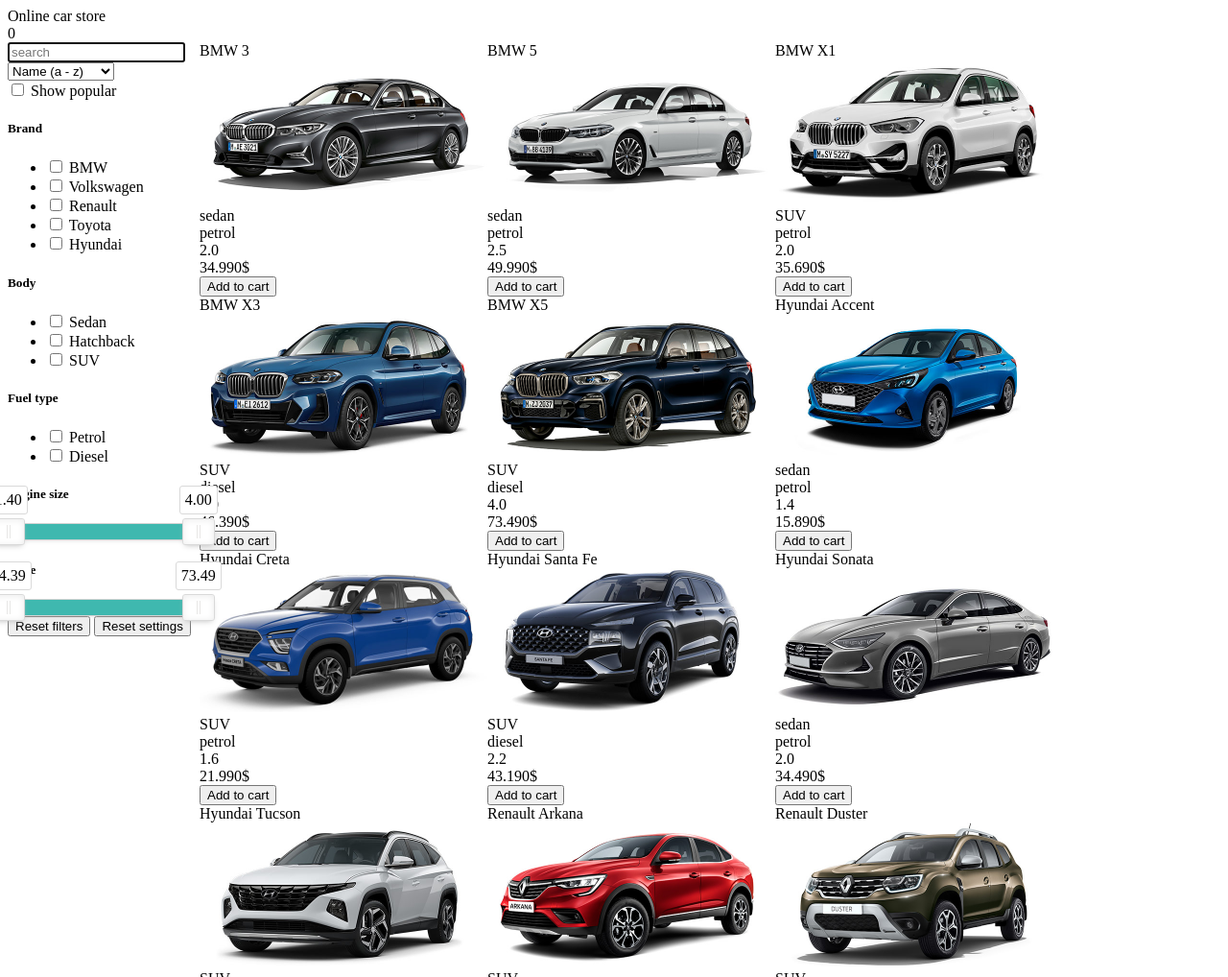
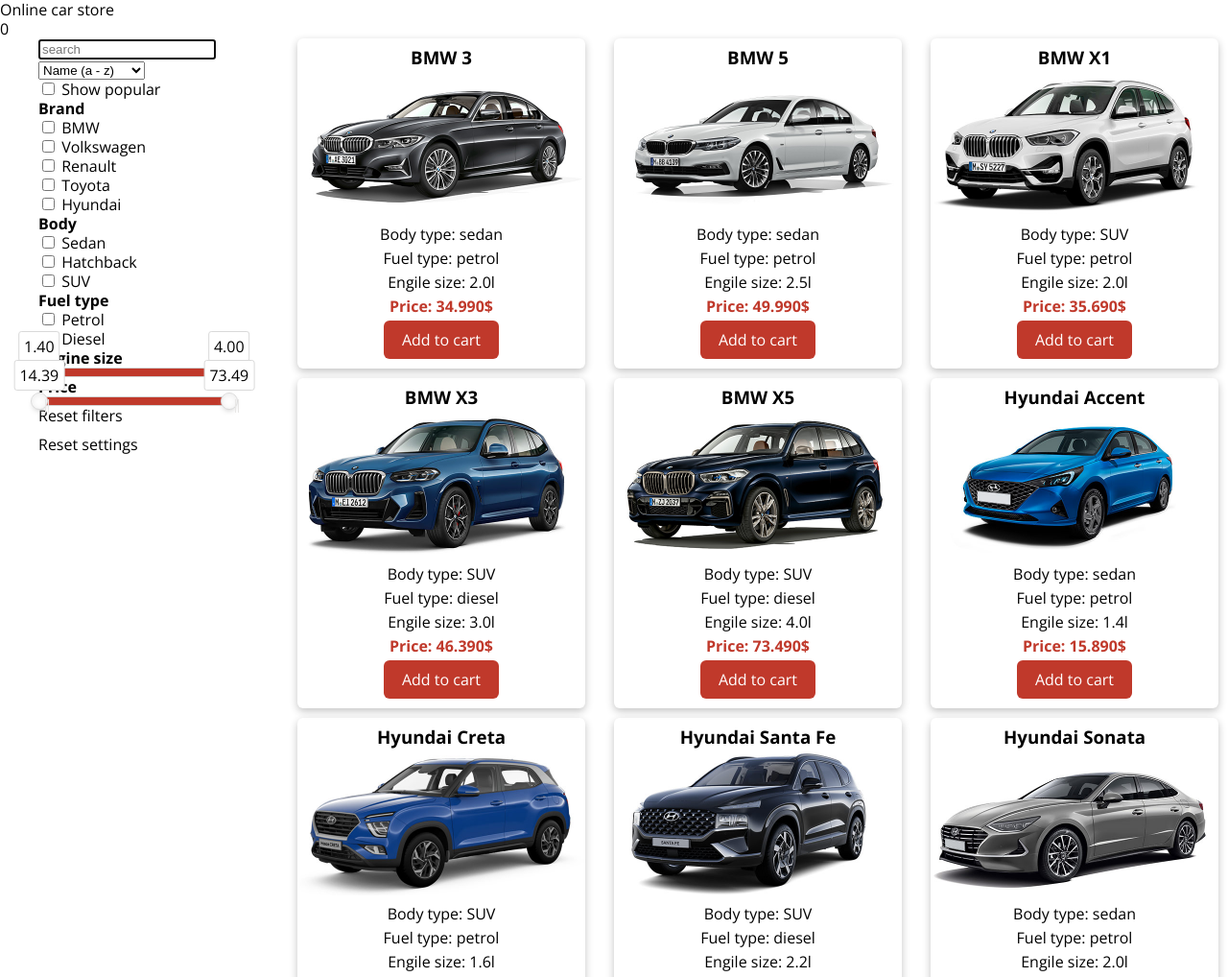
Before and after one commit to gavrilenkoartem038/JS2022Q1, a website built with webpack: page online-store/src/index.html in a window 1280 px wide. Shown: the top 1018 px of the page at 96% size. Built offline with nearby package versions, Linux system fonts and the light colour scheme.

Commit message:
feat: add styles of cards

```diff
--- a/online-store/package.json
+++ b/online-store/package.json
@@ -36,6 +36,7 @@
         "style-loader": "^2.0.0",
         "ts-loader": "^9.3.1",
         "typescript": "^4.7.4",
+        "url-loader": "^4.1.1",
         "webpack": "^5.37.1",
         "webpack-cli": "^4.5.0",
         "webpack-dev-server": "^3.11.2",
--- /dev/null
+++ b/online-store/src/assets/styles/button.scss
@@ -0,0 +1,44 @@
+@import './variables';
+
+.cart-button {
+  text-align: center;
+  position: relative;
+  text-decoration: none;
+  color: white;
+  padding: 10px 0px;
+  width: 120px;
+  border-radius: 6px;
+  background-color: $color-red;
+  z-index: 2;
+  overflow: hidden;
+  transition: all 0.3s;
+  cursor: pointer;
+
+  &:hover {
+    background-color: darken($color: $color-red, $amount: 5);
+  }
+
+  &:before {
+    content: "";
+    border: 2px;
+    position: absolute;
+    left: 15px;
+    border-radius: 10px;
+    top: 15px;
+    opacity: 0;
+    height: 10px;
+    width: 10px;
+    background-color: $color-red;
+    transition: all 0.2s linear 0s;
+  }
+
+  &.in-cart {
+    text-indent: 15px;
+    background-color: $color-active;
+
+    &:before {
+      opacity: 1;
+      text-indent: 0px;
+    }
+  }
+}
--- /dev/null
+++ b/online-store/src/assets/styles/card.scss
@@ -0,0 +1,28 @@
+@import './variables';
+
+.card {
+  padding: 10px 0;
+  position: relative;
+  display: flex;
+  flex-direction: column;
+  align-items: center;
+  gap: 5px;
+  border-radius: 6px;
+  box-shadow: rgba(0, 0, 0, 0.24) 0px 3px 8px;
+  transition: 0.3s;
+
+  &.in-cart:after {
+  content: '';
+  position: absolute;
+  top: 0;
+  left: 0;
+  right: 0;
+  bottom: 0;
+  background: rgba(0,0,0,.1);;
+  }
+
+  .price-value {
+    font-weight: bold;
+    color: $color-red;
+  }
+}
--- /dev/null
+++ b/online-store/src/assets/styles/variables.scss
@@ -0,0 +1,3 @@
+$regular-font: 16px/20px 'Open Sans', sans-serif;
+$color-red: #c0392b;
+$color-active: #01b93e;
--- a/online-store/src/components/filter/addToCart.ts
+++ b/online-store/src/components/filter/addToCart.ts
@@ -9,8 +9,12 @@
         const parentId = element.parentElement?.id as string;
         if (!cartIdStorage.includes(parentId)) {
             cartIdStorage.push(parentId);
+            (element.parentElement as HTMLElement).classList.add('in-cart');
+            element.innerHTML = 'In cart';
         } else {
             cartIdStorage.splice(cartIdStorage.indexOf(element.id), 1);
+            (element.parentElement as HTMLElement).classList.remove('in-cart');
+            element.innerHTML = 'Add to cart';
         }
         element.classList.toggle('in-cart');
         localStorage.setItem('cart', JSON.stringify(cartIdStorage));
--- a/online-store/src/components/view/card.ts
+++ b/online-store/src/components/view/card.ts
@@ -4,16 +4,19 @@
     public create(data: Car, inCart?: boolean): void {
         const card = document.createElement('div') as HTMLElement;
         card.classList.add('card');
+        if (inCart) {
+            card.classList.add('in-cart');
+        }
         card.id = data.id;
-        card.innerHTML = `<div>${data.brand} ${data.model}</div>
+        card.innerHTML = `<h3>${data.brand} ${data.model}</h3>
         <div class="image-container">
           <img src="./assets/images/${data.image}">
         </div>
-        <div class="${data.body}">${data.body}</div>
-        <div class="${data.fuelType}">${data.fuelType}</div>
-        <div class="${data.engineSize}">${data.engineSize}</div>
-        <div class="${data.price}">${data.price}$</div>
-        <button class='cart-button ${inCart ? 'in-cart' : ''}'>Add to cart</button>`;
+        <div>Body type: ${data.body}</div>
+        <div>Fuel type: ${data.fuelType}</div>
+        <div>Engile size: ${data.engineSize}l</div>
+        <div class="price-value">Price: ${data.price}$</div>
+        <div class='cart-button ${inCart ? 'in-cart' : ''}'>${inCart ? 'In cart' : 'Add to cart'}</div>`;
         (document.querySelector('.cards-container') as HTMLElement).append(card);
     }
 }
--- a/online-store/src/components/view/renderData.ts
+++ b/online-store/src/components/view/renderData.ts
@@ -19,7 +19,6 @@
     const finalObj = createData(object, event);
     const cardsContainer = document.querySelector('.cards-container') as HTMLElement;
     cardsContainer.innerHTML = '';
-    console.log(Number(finalObj.price[1]));
     data.forEach((car) => {
         if (
             finalObj.body.includes(car.body) &&
--- a/online-store/src/index.html
+++ b/online-store/src/index.html
@@ -4,6 +4,7 @@
   <meta charset="UTF-8">
   <meta http-equiv="X-UA-Compatible" content="IE=edge">
   <meta name="viewport" content="width=device-width, initial-scale=1.0">
+  <link href="https://fonts.googleapis.com/css2?family=Open+Sans:wght@400;700&display=swap" rel="stylesheet">
   <title>Document</title>
 </head>
 <body>
@@ -30,7 +31,7 @@
           <label for="popular">Show popular</label>
         </div>
         <div class="filter-part">
-          <h5>Brand</h5>
+          <h4>Brand</h4>
           <ul class="brand">
             <li>
               <input type="checkbox" name="brand" id="BMW">
@@ -55,7 +56,7 @@
           </ul>
         </div>
         <div class="filter-part">
-          <h5>Body</h5>
+          <h4>Body</h4>
           <ul>
             <li>
               <input type="checkbox" name="body" id="sedan">
@@ -72,7 +73,7 @@
           </ul>
         </div>
         <div class="filter-part">
-          <h5>Fuel type</h5>
+          <h4>Fuel type</h4>
           <ul>
             <li>
               <input type="checkbox" name="fuelType" id="petrol">
@@ -85,15 +86,17 @@
           </ul>
         </div>
         <div class="filter-part">
-          <h5>Engine size</h5>
+          <h4>Engine size</h4>
           <div class="slider engineSize"></div>
         </div>
         <div class="filter-part">
-          <h5>Price</h5>
+          <h4>Price</h4>
           <div class="slider price"></div>
         </div>
-        <button class="filter-reset-btn">Reset filters</button>
-        <button class="settings-reset-btn">Reset settings</button>
+        <div class="buttons">
+          <div class="filter-reset-btn button">Reset filters</div>
+          <div class="settings-reset-btn button">Reset settings</div>
+        </div>
       </div>
       <div class="cards-container"></div>
     </main>
--- a/online-store/src/style.scss
+++ b/online-store/src/style.scss
@@ -1,25 +1,67 @@
+@import './assets/styles/button';
+@import './assets/styles/variables.scss';
+@import './assets/styles/card';
+
+ul, h3, h4 {
+  list-style: none;
+  margin: 0;
+  padding: 0;
+}
+
+body{
+  margin: 0;
+  font: $regular-font;
+}
+
 .wrapper {
   max-width: 1280px;
   margin: 0 auto;
 }
 
 .main {
-  display: flex;
+  display: grid;
+  grid-template-columns: 300px 1fr;
 }
 
 .filter-container {
-  width: 300px;
+  padding: 0 40px;
 }
 
 .cards-container {
-  display: flex;
-  flex-wrap: wrap;
+  display: grid;
+  grid-template-columns: repeat(3, 1fr);
+  justify-items: center;
+  grid-gap: 10px;
+  @media(max-width: 1220px) {
+    grid-template-columns: repeat(2, 1fr);
+  }
+  @media(max-width: 900px) {
+    grid-template-columns: 1fr;
+  }
 }
 
 .image-container img{
   width: 300px;
 }
 
-.in-cart {
-  background-color: aqua;
+.slider {
+  height: 10px;
 }
+
+.slider .noUi-connect {
+  background: #c0392b;
+}
+
+.slider .noUi-handle {
+  height: 18px;
+  width: 18px;
+  top: -5px;
+  right: -9px; /* half the width */
+  border-radius: 9px;
+}
+
+.buttons {
+  display: flex;
+  flex-direction: column;
+  gap: 10px;
+}
```
Also changed, not shown: 1 other file.
